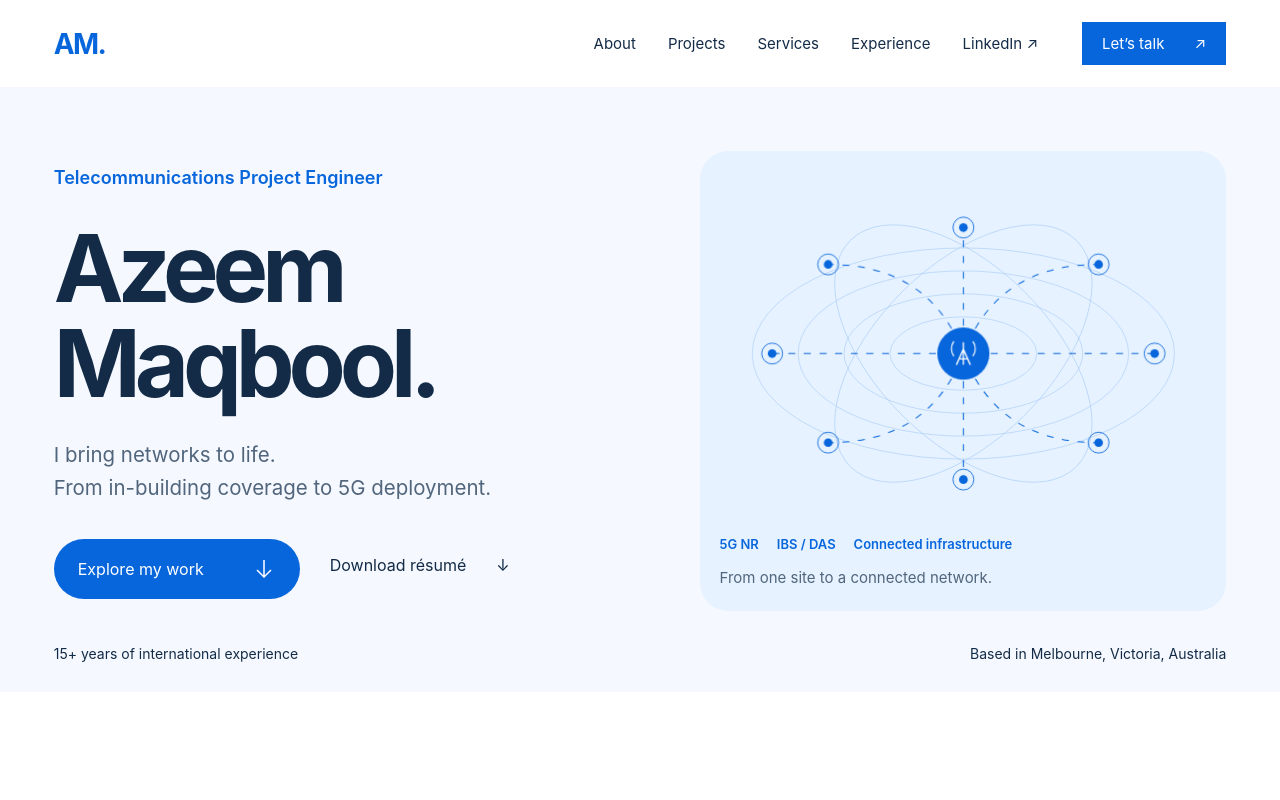
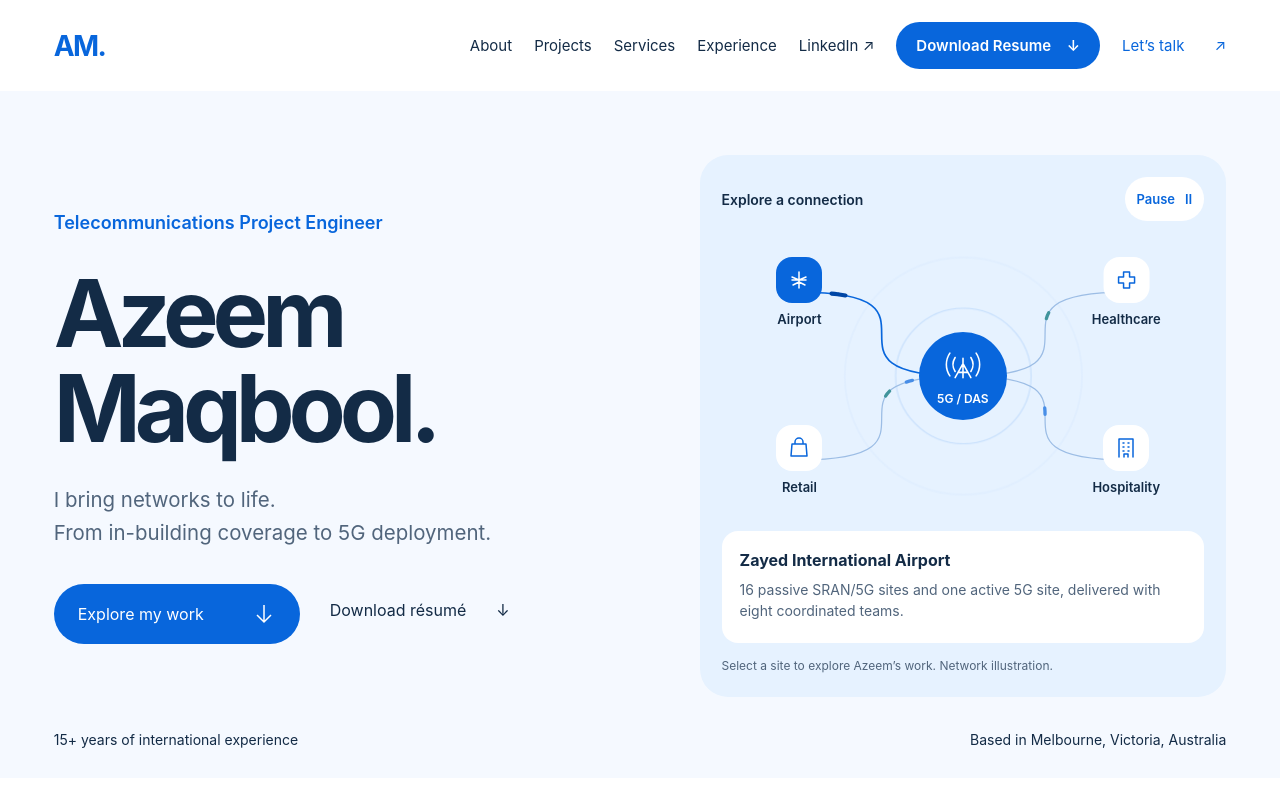
Before and after one commit to azeemmaq/portfolio, a React (Vite) app: page / in a window 1280 px wide. Shown: the top 800 px of the page. Built offline with nearby package versions, Linux system fonts and the light colour scheme.

Commit message:
feat: add interactive network scene and resume navigation

```diff
--- a/src/App.css
+++ b/src/App.css
@@ -3,7 +3,7 @@
 .section-pad { padding: 110px var(--gutter); }
 .site-header { display: flex; align-items: center; justify-content: space-between; padding: 22px var(--gutter); background: var(--paper); position: relative; z-index: 10; }
 .wordmark { font-family: var(--display); font-size: 28px; font-weight: 750; line-height: 1; letter-spacing: -.06em; color: var(--accent); }
-.navigation { display: flex; align-items: center; gap: 32px; font-size: 15px; }
+.navigation { display: flex; align-items: center; gap: 22px; font-size: 15px; }
 .navigation > a { padding: 10px 0; position: relative; }
 .navigation > a::after, .text-link::after { content: ''; position: absolute; bottom: 4px; height: 2px; background: currentColor; left: 0; right: 0; transform: scaleX(0); transform-origin: left; transition: transform .25s; }
 .navigation > a:hover::after, .navigation > a[aria-current]::after, .text-link:hover::after { transform: scaleX(1); }
@@ -18,9 +18,6 @@
 .hero-line > span { display: block; }
 .hero-description { font-size: clamp(18px, 1.6vw, 23px); color: var(--muted); line-height: 1.6; }
 .hero-actions { display: flex; align-items: center; gap: 30px; margin-top: 34px; flex-wrap: wrap; }
-.hero-network { color: var(--accent); padding: 20px; background: #e6f2ff; border-radius: 28px; }
-.hero-network-caption { display: flex; gap: 18px; flex-wrap: wrap; font-size: 13px; font-weight: 600; }
-.hero-network > p { font-size: 15px; margin-top: 14px; color: var(--muted); }
 .button { display: inline-flex; align-items: center; justify-content: space-between; gap: 48px; padding: 18px 24px; border-radius: 999px; font-size: 16px; min-height: 56px; transition: background .25s, color .25s, transform .25s; }
 .button-dark { background: var(--accent); color: var(--paper); }
 .button-dark:hover { background: #004eaf; }
@@ -180,8 +177,6 @@ details[open] > summary .disclosure::after { transform: rotate(0); }
   .navigation > a::after { display: none; }
   .hero { padding-top: 36px; }
   .hero-layout { grid-template-columns: 1fr; gap: 35px; }
-  .hero-network { padding: 15px; border-radius: 20px; }
-  .hero-network .network-graphic { max-height: 260px; }
   .hero-role { font-size: 16px; }
   .hero-actions { gap: 25px; }
   .hero-actions .button { width: 100%; }
@@ -260,3 +255,15 @@ details[open] > summary .disclosure::after { transform: rotate(0); }
 }
 
 @keyframes signal-flow { to { stroke-dashoffset: -180; } }
+
+.navigation .nav-resume { padding: 14px 20px; border-radius: 28px; background: var(--accent); color: #fff; font-weight: 600; white-space: nowrap; }
+.nav-resume span { margin-left: 12px; }
+.navigation .nav-contact { background: transparent; color: var(--accent); padding: 12px 0; margin-left: 0; white-space: nowrap; }
+@media (min-width: 761px) and (max-width: 1100px) { .navigation { gap: 15px; } .navigation .nav-resume { padding: 14px 16px; } }
+
+@media (min-width: 761px) and (max-width: 1000px) {
+  .menu-toggle { display: flex; align-items: center; gap: 22px; background: none; border: 0; font-size: 16px; padding: 10px; }
+  .navigation { display: none; }
+  .navigation.is-open { display: flex; position: absolute; left: 0; right: 0; top: 100%; background: var(--paper); padding: 20px var(--gutter); flex-direction: column; align-items: stretch; gap: 12px; }
+  .navigation .nav-resume { text-align: center; }
+}
--- a/src/App.tsx
+++ b/src/App.tsx
@@ -1,6 +1,7 @@
 import { useEffect, useRef, useState } from 'react'
 import profile from './data/profile.json'
 import './App.css'
+import HeroNetwork from './HeroNetwork'
 
 const resumeUrl = `${import.meta.env.BASE_URL}Azeem-Maqbool-Resume.pdf`
 const imageUrl = (name: string) => `${import.meta.env.BASE_URL}images/${name}`
@@ -76,6 +77,7 @@ function App() {
       <nav id="primary-navigation" className={menuOpen ? 'navigation is-open' : 'navigation'} aria-label="Main navigation">
         {nav.map(([label, id]) => <a key={id} href={`#${id}`} aria-current={activeSection === id ? 'location' : undefined} onClick={() => setMenuOpen(false)}>{label}</a>)}
         <a href={profile.linkedin} target="_blank" rel="noreferrer" onClick={() => setMenuOpen(false)}>LinkedIn <span aria-hidden="true">↗</span></a>
+        <a className="nav-resume" href={resumeUrl} download onClick={() => setMenuOpen(false)}>Download Resume <span aria-hidden="true">↓</span></a>
         <a className="nav-contact" href="#contact" onClick={() => setMenuOpen(false)}>Let’s talk <span aria-hidden="true">↗</span></a>
       </nav>
     </header>
@@ -88,7 +90,7 @@ function App() {
             <p className="hero-description">I bring networks to life.<br />From in-building coverage to 5G deployment.</p>
             <div className="hero-actions"><a className="button button-dark" href="#projects">Explore my work <Arrow down /></a><a className="text-link" href={resumeUrl} download>Download résumé <span aria-hidden="true">↓</span></a></div>
           </div>
-          <div className="hero-network"><NetworkGraphic nodes={8} /><div className="hero-network-caption"><span>5G NR</span><span>IBS / DAS</span><span>Connected infrastructure</span></div><p>From one site to a connected network.</p></div>
+          <HeroNetwork />
         </div>
         <div className="hero-footnote"><span>15+ years of international experience</span><span>Based in Melbourne, Victoria, Australia</span></div>
       </section>
--- /dev/null
+++ b/src/HeroNetwork.css
@@ -0,0 +1,47 @@
+.connection-scene { padding: 22px; background: #e6f2ff; border-radius: 28px; min-width: 0; }
+.connection-toolbar { display: flex; justify-content: space-between; align-items: center; gap: 12px; color: var(--ink); font-size: 14px; font-weight: 600; }
+.motion-control { display: inline-flex; gap: 10px; align-items: center; min-height: 44px; padding: 8px 12px; border: 0; border-radius: 24px; background: #fff; color: var(--accent); font-size: 13px; }
+.motion-control:hover { background: #d4e6ff; }
+.connection-map { position: relative; aspect-ratio: 600 / 370; margin: 0 -10px; }
+.connection-wires { position: absolute; width: 100%; height: 100%; inset: 0; overflow: visible; }
+.connection-track { stroke: #9cbde5; stroke-width: 1.5; transition: stroke .25s; }
+.connection-packet { stroke: #488ee7; stroke-width: 4; stroke-linecap: round; stroke-dasharray: 3 97; }
+.site-link.selected .connection-track { stroke: var(--accent); stroke-width: 2; }
+.site-link.selected .connection-packet { stroke: #0046a5; stroke-width: 5; }
+.packet-return { stroke: #41949c; }
+.coverage-ring { stroke: #80b5f5; stroke-width: 1; opacity: .35; transform-origin: 300px 185px; }
+.connection-hub { position: absolute; top: 50%; left: 50%; transform: translate(-50%, -50%); width: 88px; height: 88px; display: flex; flex-direction: column; align-items: center; justify-content: center; gap: 2px; border-radius: 50%; background: var(--accent); color: #fff; font-size: 12px; font-weight: 600; }
+.connection-hub svg { width: 42px; height: 42px; }
+.connection-site { position: absolute; transform: translate(-50%, -50%); display: flex; flex-direction: column; align-items: center; gap: 8px; border: 0; background: transparent; color: var(--ink); font-size: 13px; font-weight: 600; padding: 8px; min-width: 84px; min-height: 76px; }
+.site-icon { width: 46px; height: 46px; display: grid; place-items: center; background: #fff; border-radius: 16px; color: var(--accent); transition: background .2s, color .2s, transform .2s; }
+.site-icon svg { width: 24px; height: 24px; }
+.connection-site[aria-pressed=true] .site-icon { background: var(--accent); color: #fff; }
+.connection-site:hover .site-icon { transform: translateY(-3px); }
+.connection-site:active { transform: translate(-50%, -50%); }
+.connection-detail { min-height: 112px; padding: 18px; background: #fff; border-radius: 16px; color: var(--ink); }
+.connection-detail strong { display: block; font-size: 16px; font-weight: 650; line-height: 1.4; }
+.connection-detail p { font-size: 14px; margin-top: 8px; line-height: 1.5; color: var(--muted); }
+.connection-caption { color: var(--muted); font-size: 12px; line-height: 1.5; margin-top: 14px; }
+@media (prefers-reduced-motion: no-preference) {
+  .connection-packet { animation: packet-travel 3.8s linear infinite; }
+  .packet-return { animation-direction: reverse; }
+  .coverage-ring { animation: coverage-expand 4s ease-out infinite; }
+  .coverage-ring-later { animation-delay: -2s; }
+  .connection-scene[data-running=false] .connection-packet, .connection-scene[data-running=false] .coverage-ring { animation-play-state: paused; }
+}
+@keyframes packet-travel { from { stroke-dashoffset: 0; } to { stroke-dashoffset: -100; } }
+@keyframes coverage-expand { from { transform: scale(.65); opacity: .5; } to { transform: scale(2.4); opacity: 0; } }
+@media (prefers-reduced-motion: reduce) {
+  .motion-control { display: none; }
+  .connection-packet { display: none; }
+  .connection-site:hover .site-icon { transform: none; }
+}
+@media (max-width: 760px) {
+  .connection-scene { padding: 16px; border-radius: 20px; }
+  .connection-hub { width: 65px; height: 65px; font-size: 10px; }
+  .connection-hub svg { width: 31px; height: 31px; }
+  .connection-site { gap: 4px; font-size: 11px; min-width: 68px; padding: 5px; }
+  .site-icon { width: 38px; height: 38px; border-radius: 12px; }
+  .site-icon svg { width: 21px; height: 21px; }
+  .connection-detail { min-height: 130px; }
+}
--- /dev/null
+++ b/src/HeroNetwork.tsx
@@ -0,0 +1,47 @@
+import { useEffect, useRef, useState } from 'react'
+import './HeroNetwork.css'
+
+const sites = [
+  { label: 'Airport', name: 'Zayed International Airport', detail: '16 passive SRAN/5G sites and one active 5G site, delivered with eight coordinated teams.', x: 105, y: 85, icon: 'M5 12h14M12 4v16m-6-3 6-3 6 3M5 9l7 3 7-3' },
+  { label: 'Healthcare', name: 'Cleveland Clinic Abu Dhabi', detail: 'In-building network delivery in a complex healthcare environment.', x: 495, y: 85, icon: 'M9 4h6v5h5v6h-5v5H9v-5H4V9h5Z' },
+  { label: 'Retail', name: 'Malls across Abu Dhabi', detail: 'Project delivery at Reem Mall, Abu Dhabi Mall, Al Wahda Mall, Marina Mall and World Trade Center Mall.', x: 105, y: 285, icon: 'M5 8h14l1 12H4L5 8Zm3 0V6a4 4 0 0 1 8 0v2' },
+  { label: 'Hospitality', name: 'Four Seasons Hotel', detail: 'Telecommunications project delivery for a major hospitality destination.', x: 495, y: 285, icon: 'M5 21V3h14v18M9 7h1m4 0h1M9 11h1m4 0h1M9 15h1m4 0h1m-5 6v-3h4v3' },
+]
+
+export default function HeroNetwork() {
+  const [selected, setSelected] = useState(0)
+  const [paused, setPaused] = useState(false)
+  const [inView, setInView] = useState(true)
+  const [tabVisible, setTabVisible] = useState(!document.hidden)
+  const scene = useRef<HTMLDivElement>(null)
+
+  useEffect(() => {
+    const observer = new IntersectionObserver(([entry]) => setInView(entry.isIntersecting))
+    if (scene.current) observer.observe(scene.current)
+    const updateVisibility = () => setTabVisible(!document.hidden)
+    document.addEventListener('visibilitychange', updateVisibility)
+    return () => { observer.disconnect(); document.removeEventListener('visibilitychange', updateVisibility) }
+  }, [])
+
+  return <div ref={scene} className="connection-scene" data-running={!paused && inView && tabVisible}>
+    <div className="connection-toolbar"><span>Explore a connection</span><button className="motion-control" type="button" onClick={() => setPaused(!paused)} aria-label={paused ? 'Play network animation' : 'Pause network animation'}>{paused ? 'Play' : 'Pause'}<span aria-hidden="true">{paused ? '▷' : 'Ⅱ'}</span></button></div>
+    <div className="connection-map">
+      <svg className="connection-wires" viewBox="0 0 600 370" fill="none" aria-hidden="true">
+        <circle className="coverage-ring" cx="300" cy="185" r="64" />
+        <circle className="coverage-ring coverage-ring-later" cx="300" cy="185" r="64" />
+        {sites.map((site, i) => {
+          const path = `M300 185 C${site.x} 185 300 ${site.y} ${site.x} ${site.y}`
+          return <g key={site.label} className={selected === i ? 'site-link selected' : 'site-link'}>
+            <path className="connection-track" d={path} />
+            <path className="connection-packet" d={path} pathLength="100" style={{ animationDelay: `${i * -.8}s` }} />
+            <path className="connection-packet packet-return" d={path} pathLength="100" style={{ animationDelay: `${i * -.8 - 1.5}s` }} />
+          </g>
+        })}
+      </svg>
+      <div className="connection-hub"><svg viewBox="0 0 48 48" fill="none" aria-hidden="true"><path d="M24 13v22m-9 0 9-16 9 16m-14-6h10M15 12a15 15 0 0 0 0 16m18-16a15 15 0 0 1 0 16M9 7a23 23 0 0 0 0 26M39 7a23 23 0 0 1 0 26" stroke="currentColor" strokeWidth="1.8" strokeLinecap="round" /></svg><span>5G / DAS</span></div>
+      <div role="group" aria-label="Explore connected project sites">{sites.map((site, i) => <button className="connection-site" key={site.label} type="button" aria-pressed={selected === i} onClick={() => setSelected(i)} style={{ left: `${site.x / 6}%`, top: `${site.y / 3.7}%` }}><span className="site-icon"><svg viewBox="0 0 24 24" fill="none" aria-hidden="true"><path d={site.icon} stroke="currentColor" strokeWidth="1.5" strokeLinecap="round" strokeLinejoin="round" /></svg></span><span>{site.label}</span></button>)}</div>
+    </div>
+    <div className="connection-detail" aria-live="polite" aria-atomic="true"><strong>{sites[selected].name}</strong><p>{sites[selected].detail}</p></div>
+    <p className="connection-caption">Select a site to explore Azeem’s work. Network illustration.</p>
+  </div>
+}
```
Also changed, not shown: 1 other file (tests, documents, lock files or other folders).
